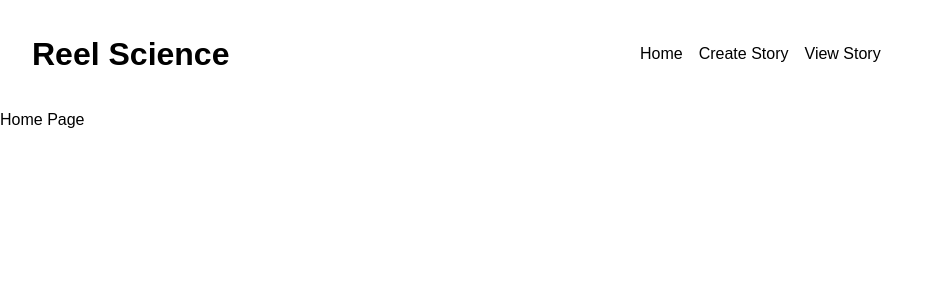
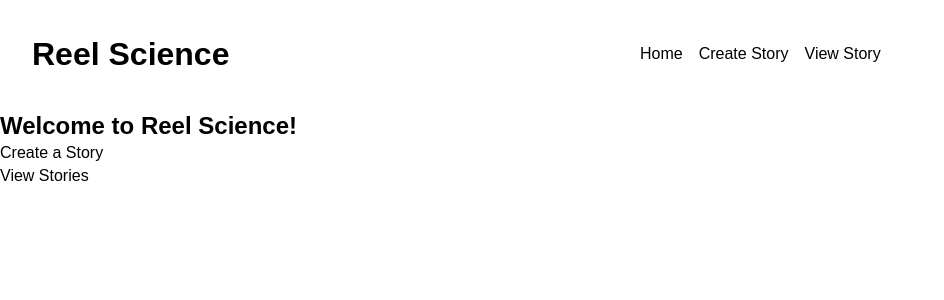
Before and after one commit to Jonathan-Wong-Code/apply-digital-hackathon-for-good, a React (Create React App) app: page / in a window 1280 px wide. Shown: the top 300 px of the page, without its empty margins (0-944 px from the left). Built offline with nearby package versions, Linux system fonts and the light colour scheme.

Commit message:
working on homepage

```diff
--- a/src/containers/HomePage/index.css
+++ b/src/containers/HomePage/index.css
@@ -1,5 +1,6 @@
-.homepage__body {
-  width: 100vw;
-  height: 100vh;
-  background-image: url("https://images.unsplash.com/photo-1446776811953-b23d57bd21aa?ixid=MXwxMjA3fDB8MHxwaG90by1wYWdlfHx8fGVufDB8fHw%3D&ixlib=rb-1.2.1&auto=format&fit=crop&w=1352&q=80");
+.homepage__link {
+  font-size: 16px;
+  line-height: 1.4;
+  cursor: pointer;
+  padding: 6px 12px;
 }
--- a/src/containers/HomePage/index.js
+++ b/src/containers/HomePage/index.js
@@ -1,7 +1,22 @@
 import React from "react";
+import { Link } from "react-router-dom";
 
 const HomePage = () => {
-  return <section className="homepage__body">Home Page</section>;
+  return (
+    <section className="homepage__body">
+      <h2>Welcome to Reel Science!</h2>
+      <div>
+        <Link to="/createStory" className="homepage__link">
+          Create a Story
+        </Link>
+      </div>
+      <div>
+        <Link to="/readStory" className="homepage__link">
+          View Stories
+        </Link>
+      </div>
+    </section>
+  );
 };
 
 export default HomePage;
```
